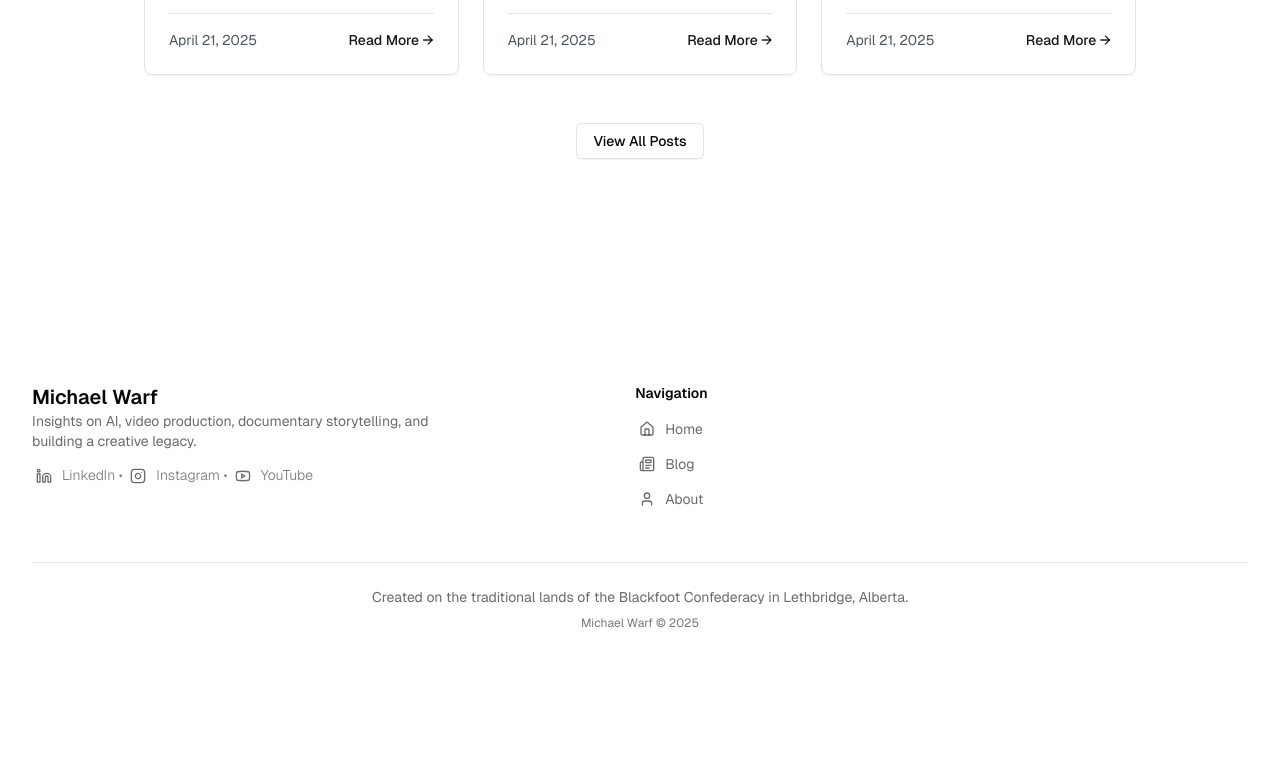
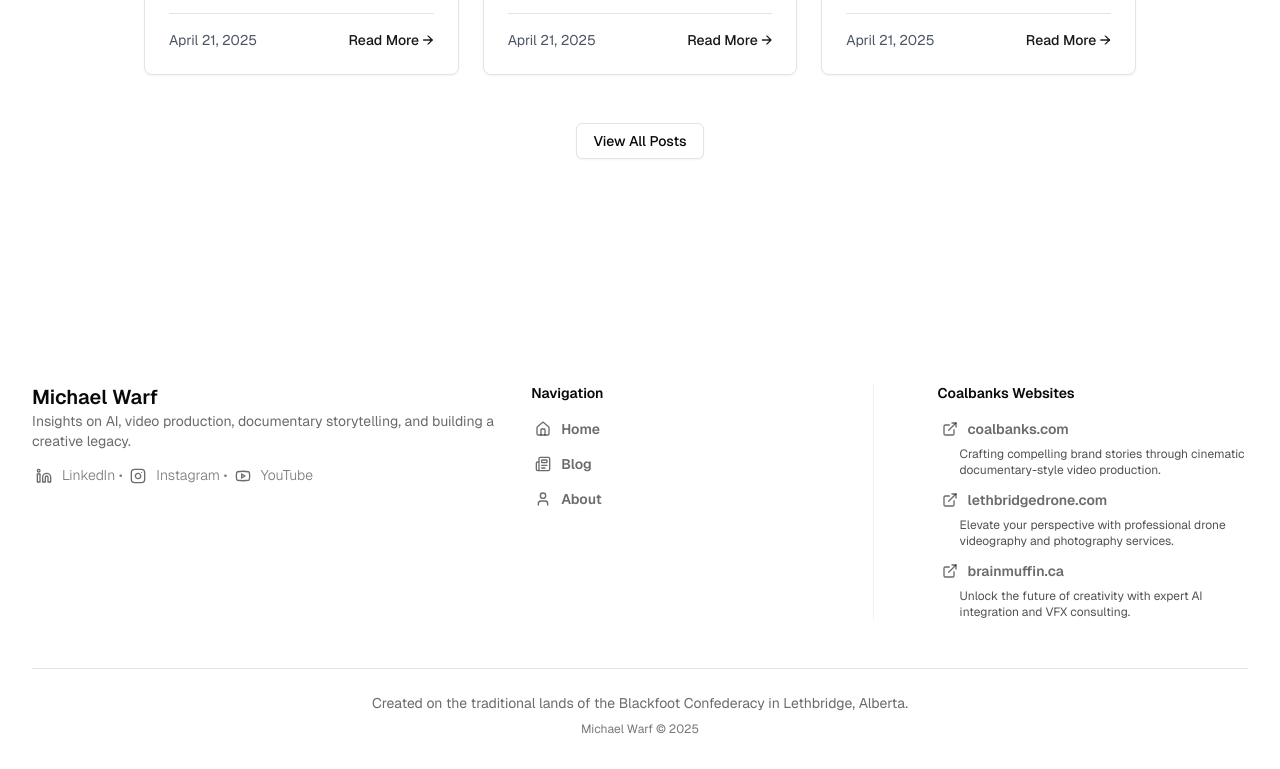
Before and after one commit to mwarf/blog-michaelwarf-2025, an Astro site: page / in a window 1280 px wide. Shown: the part 1092-1861 px from the top of the page. Before the commit the page ends 1755 px from the top, so only its background shows below. Built offline with nearby package versions, Linux system fonts and the light colour scheme; Astro itself is replaced by a stand-in of ours.

Commit message:
added footer content and favicon

```diff
--- a/src/components/HeadSEO.astro
+++ b/src/components/HeadSEO.astro
@@ -15,7 +15,7 @@ if (Astro.props.ogImage === undefined) {
 }
 
 // Set default title and description if not provided
-const defaultTitle = "Michael Warf's Insights";
+const defaultTitle = "Michael Warf | Creative Insights on AI, Video & Storytelling";
 const defaultDescription = "Dive into Michael Warf's blog for a unique blend of creative insights and tech-savvy tips.";
 
 const {
--- a/src/components/ui/Footer.tsx
+++ b/src/components/ui/Footer.tsx
@@ -14,6 +14,7 @@ interface FooterLink {
   name: string;
   Icon: LucideIcon | React.FC<React.SVGProps<SVGSVGElement>>;
   href?: string;
+  description?: string; // Added optional description
 }
 
 interface FooterColumn {
@@ -41,7 +42,9 @@ export const Footer = React.forwardRef<HTMLDivElement, FooterProps>(
         {...props}
       >
         <div className="max-w-screen-xl mx-auto px-4 lg:px-8">
-          <div className="grid grid-cols-1 lg:grid-cols-12">
+          {/* Reordered grid: Brand (40%), Nav (30%), Coalbanks (30%) */}
+          <div className="grid grid-cols-1 lg:grid-cols-10 lg:gap-x-8">
+            {/* Brand section (First - 40%) */}
             <div className="lg:col-span-4">
               <a href="#" className="text-xl font-semibold">
                 {brand.name}
@@ -69,28 +72,59 @@ export const Footer = React.forwardRef<HTMLDivElement, FooterProps>(
               </p>
             </div>
 
-            <div className="grid grid-cols-2 mt-16 md:grid-cols-3 lg:col-span-8 lg:justify-items-end lg:mt-0">
-              {columns.map(({ title, links }) => (
-                <div key={title} className="last:mt-12 md:last:mt-0">
-                  <h3 className="text-sm font-semibold">{title}</h3>
-                  <ul className="mt-4 space-y-2.5">
-                    {links.map(({ name, Icon, href }) => (
+            {/* Navigation Column (Middle - 30%) - Add border here */}
+            {columns.length > 0 && (
+              <div className="mt-16 lg:col-span-3 lg:mt-0 lg:border-r lg:pr-8 border-border/50">
+                <h3 className="text-sm font-semibold">{columns[0].title}</h3>
+                <ul className="mt-4 space-y-3">
+                  {columns[0].links.map(({ name, Icon, href, description }) => (
                     <li key={name}>
                       <a
                         href={href || "#"}
-                          className="text-sm transition-all text-foreground/60 hover:text-foreground/90 group"
+                        className="text-sm transition-all text-foreground/60 hover:text-foreground/90 group block"
                       >
-                          <span className="inline-flex items-center"> {/* Added span wrapper */}
+                        <span className="inline-flex items-center font-semibold">
                           <Icon className="inline stroke-2 h-4 mr-1.5 transition-all stroke-foreground/60 group-hover:stroke-foreground/90" />
                           {name}
                         </span>
                       </a>
+                      {description && (
+                        <p className="text-xs text-foreground/70 mt-1 ml-[calc(1rem+0.375rem)]">
+                          {description}
+                        </p>
+                      )}
                     </li>
                   ))}
                 </ul>
               </div>
+            )}
+
+            {/* Coalbanks Websites Column (Last - 30%) */}
+            {columns.length > 1 && (
+              <div className="mt-16 lg:col-span-3 lg:mt-0 lg:pl-8">
+                 <h3 className="text-sm font-semibold">{columns[1].title}</h3>
+                 <ul className="mt-4 space-y-3">
+                   {columns[1].links.map(({ name, Icon, href, description }) => (
+                     <li key={name}>
+                       <a
+                         href={href || "#"}
+                         className="text-sm transition-all text-foreground/60 hover:text-foreground/90 group block"
+                       >
+                         <span className="inline-flex items-center font-semibold">
+                           <Icon className="inline stroke-2 h-4 mr-1.5 transition-all stroke-foreground/60 group-hover:stroke-foreground/90" />
+                           {name}
+                         </span>
+                       </a>
+                       {description && (
+                         <p className="text-xs text-foreground/70 mt-1 ml-[calc(1rem+0.375rem)]">
+                           {description}
+                         </p>
+                       )}
+                     </li>
                    ))}
+                 </ul>
               </div>
+            )}
           </div>
 
           {/* Removed standalone acknowledgement section */}
--- a/src/layouts/BaseLayout.astro
+++ b/src/layouts/BaseLayout.astro
@@ -6,7 +6,7 @@ import { Header1 } from "@/components/ui/Header1.tsx";
 import { Footer } from "@/components/ui/Footer.tsx"; // Import the new React Footer
 import type { FooterProps } from "@/components/ui/Footer.tsx"; // Import FooterProps type
 // Import icons from lucide-react and the dedicated .tsx file
-import { Home, Newspaper, User, Linkedin, Instagram, Youtube } from "lucide-react"; // Added Youtube, removed Twitter.
+import { Home, Newspaper, User, Linkedin, Instagram, Youtube, ExternalLink } from "lucide-react"; // Added Youtube, removed Twitter. Added ExternalLink
 import {
   Blocks, // Keep existing icons if needed elsewhere, or remove if unused
   CodeXml, // Keep existing icons if needed elsewhere, or remove if unused
@@ -135,6 +135,29 @@ const navigationItems = [
               },
             ],
           },
+          {
+            title: "Coalbanks Websites",
+            links: [
+              {
+                name: "coalbanks.com",
+                Icon: ExternalLink,
+                href: "https://coalbanks.com",
+                description: "Crafting compelling brand stories through cinematic documentary-style video production.",
+              },
+              {
+                name: "lethbridgedrone.com",
+                Icon: ExternalLink,
+                href: "https://lethbridgedrone.com",
+                description: "Elevate your perspective with professional drone videography and photography services.",
+              },
+              {
+                name: "brainmuffin.ca",
+                Icon: ExternalLink,
+                href: "https://brainmuffin.ca",
+                description: "Unlock the future of creativity with expert AI integration and VFX consulting.",
+              },
+            ],
+          },
           // Removed Product, Compare, Legal, and Land Acknowledgement columns
         ]}
         acknowledgement="Created on the traditional lands of the Blackfoot Confederacy in Lethbridge, Alberta."
```
Also changed, not shown: public/favicon.svg, public/og-image.png. Lines whose indentation alone changed are shown as unchanged.
